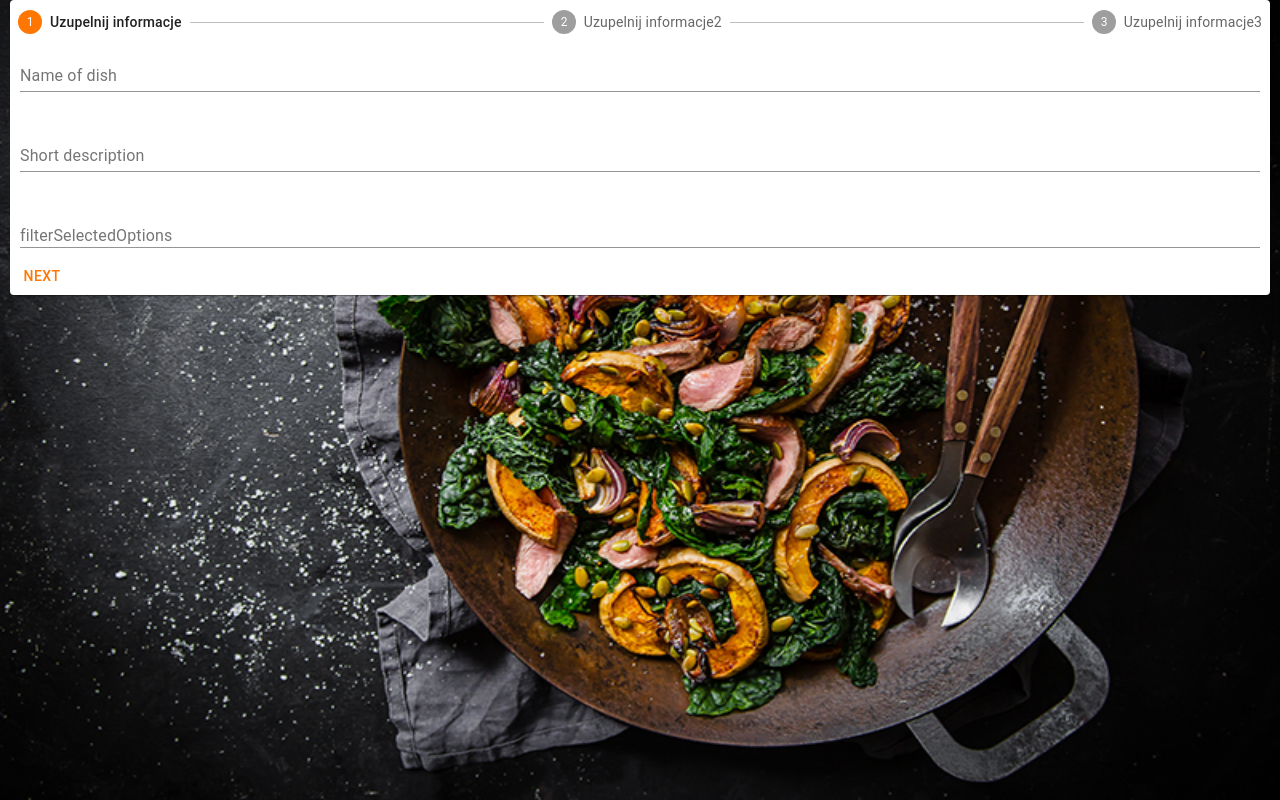
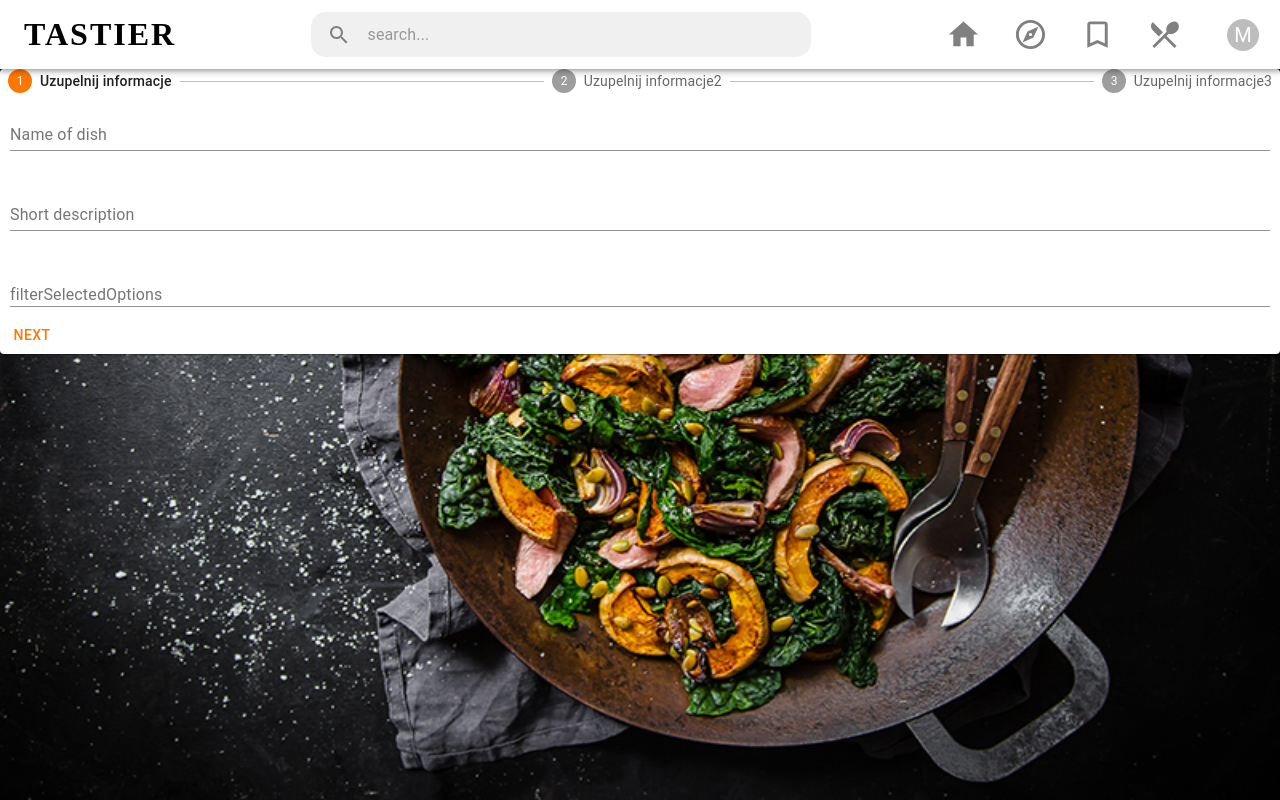
Before and after one commit to Deveneven/TasTier, a React (Create React App) app in the folder frontend/: page /recipe/0 in a window 1280 px wide. Built offline with nearby package versions, Linux system fonts and the light colour scheme.

Commit message:
Add BasicLayout

```diff
--- a/frontend/src/Screen/RecipeEditScreen/RecipeEditScreen.scss
+++ b/frontend/src/Screen/RecipeEditScreen/RecipeEditScreen.scss
@@ -1,4 +1,5 @@
 .create-recipe-card{
+  margin-top: auto;
   margin-left: 10px;
   margin-right: 10px;
   .css-m5vj9m-MuiStepper-root{
--- a/frontend/src/Screen/RecipeEditScreen/RecipeEditScreen.tsx
+++ b/frontend/src/Screen/RecipeEditScreen/RecipeEditScreen.tsx
@@ -1,8 +1,9 @@
-import {Button, Card, Step, StepLabel, Stepper} from '@mui/material';
+import {Button, Step, StepLabel, Stepper} from '@mui/material';
 import React, {useState} from 'react';
 import './RecipeEditScreen.scss';
 import AddBasicInformation from './Steps/AddBasicInformation';
 import AddIngridiensList from './Steps/AddIngredientsList';
+import BaseLayout from '../../Shared/Components/BaseLayout/BaseLayout';
 
 const RecipeEditScreen = () => {
   const [activeStep, setActiveStep] = useState(0);
@@ -32,7 +33,7 @@ const RecipeEditScreen = () => {
   {id: 2, name: 'Uzupelnij informacje3', content: <AddBasicInformation/>}];
 
   return (
-    <Card className="create-recipe-card">
+    <BaseLayout>
       <Stepper
         activeStep={activeStep}>
         {stepList?.map((step) => {
@@ -50,7 +51,7 @@ const RecipeEditScreen = () => {
         onClick={setNextStep}>
         {activeStep < stepList.length-1 ? 'Next' : 'Submit'}
       </Button>
-    </Card>
+    </BaseLayout>
   );
 };
 export default RecipeEditScreen;
--- /dev/null
+++ b/frontend/src/Shared/Components/BaseLayout/BaseLayout.tsx
@@ -0,0 +1,19 @@
+import {Card} from '@mui/material';
+import React from 'react';
+import Navbar from '../Navbar/Navbar';
+import './BaseLayout.scss';
+
+interface Props {
+  children;
+}
+const BaseLayout = (props: Props) => {
+  return (
+    <>
+      <Navbar/>
+      <Card>
+        {props.children}
+      </Card>
+    </>
+  );
+};
+export default BaseLayout;
--- a/frontend/src/Shared/Components/Navbar/UserMenu.tsx
+++ b/frontend/src/Shared/Components/Navbar/UserMenu.tsx
@@ -103,7 +103,10 @@ const UserMenu = () => {
               <Avatar /> User123
             </MenuItem>
             <Divider />
-            <MenuItem sx={{display: 'flex', gap: '1rem'}}>
+            <MenuItem sx={{display: 'flex', gap: '1rem'}}
+              onClick={() => {
+                navigate('../recipe/0');
+              }}>
               <AddIcon fontSize="medium" /> Add recipe
             </MenuItem>
             <MenuItem sx={{display: 'flex', gap: '1rem'}}>
```
Also changed, not shown: frontend/src/Shared/Components/BaseLayout/BaseLayout.scss (added).
